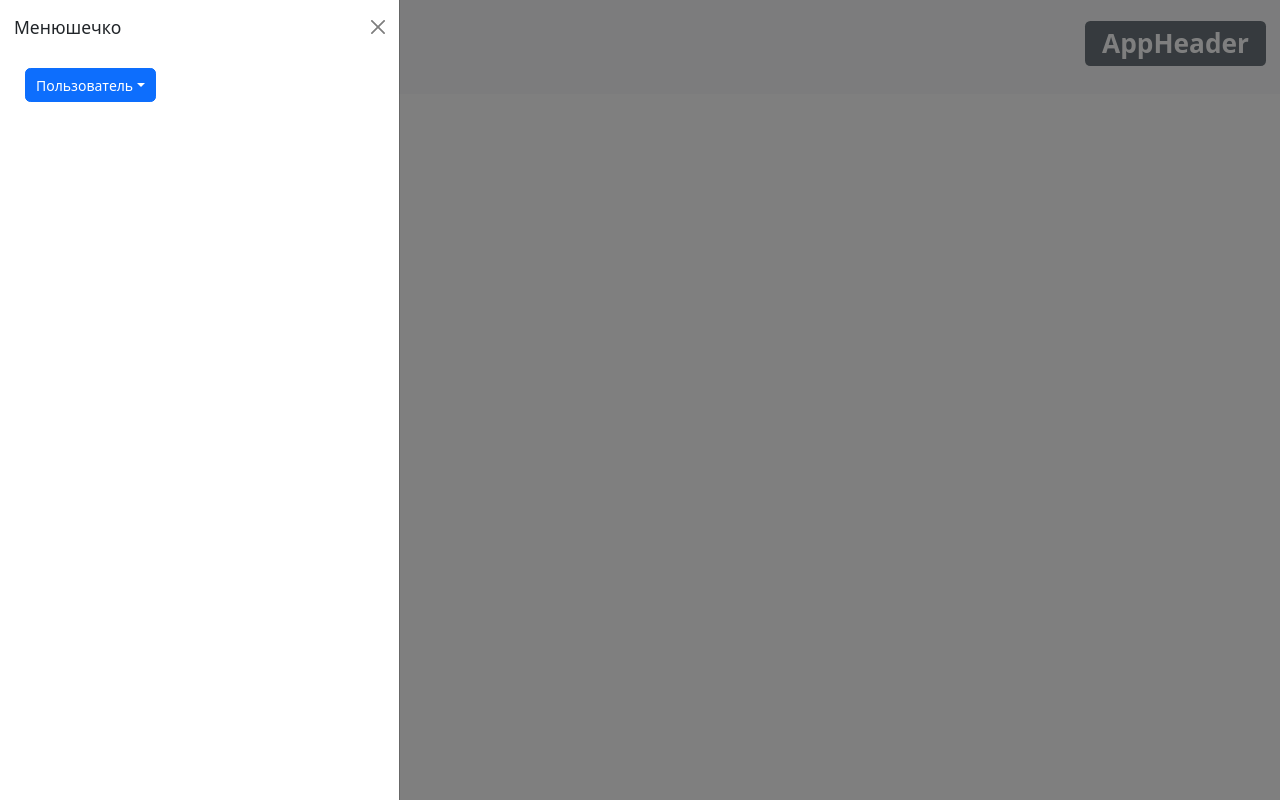
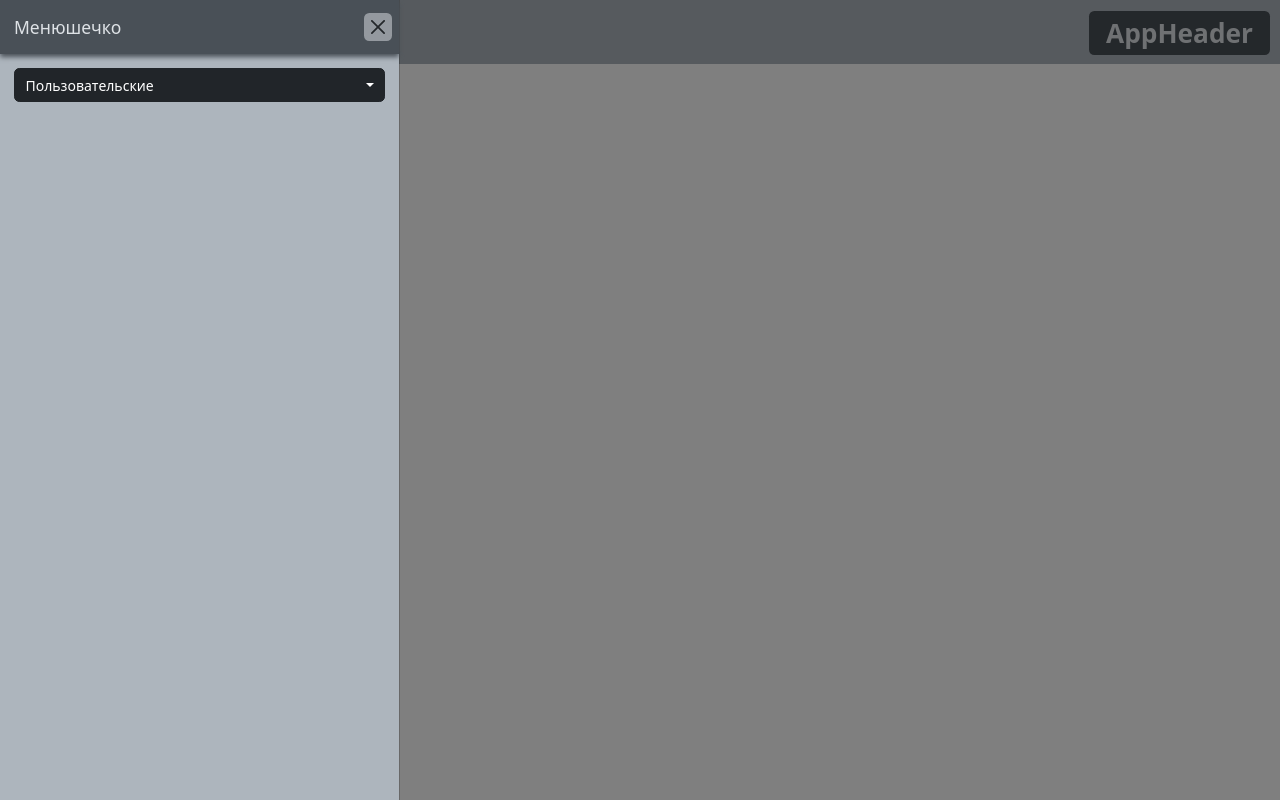
Before and after one commit to sanddwich/react-ts-front, a React (Create React App) app: page / in a window 1280 px wide. Both pictures are taken after a click on the icon 45 px from the left and 46 px from the top of the page. Built offline with nearby package versions, Linux system fonts and the light colour scheme.

Commit message:
21321312

```diff
--- /dev/null
+++ b/src/Components/AuthForm/AuthForm.scss
@@ -0,0 +1,41 @@
+.AuthForm {
+  width: 40%;
+  padding: 15px;
+  border-radius: 3px;
+  background-color: #495057;
+  color: #fff;
+  box-shadow: 0 0 10px #495057;;
+
+  .AuthForm__formName {
+    font-weight: bold;
+    font-size: 20px;
+    padding-bottom: 10px;
+  }
+
+  .AuthForm__form {
+    padding-top: 10px;
+  }
+
+  .AuthForm__group {
+    padding-bottom: 10px;
+  }
+
+  .AuthForm__muted {
+    color: #d78dae !important;
+  }
+
+  .AuthForm__buttonCont {
+    padding-top: 30px;
+    padding-bottom: 10px;
+    display: flex;
+    align-items: center;
+    justify-content: right;
+  }
+
+  .AuthForm__button {
+    padding-left: 50px;
+    padding-right: 50px;
+  }
+
+
+}
--- /dev/null
+++ b/src/Components/AuthForm/AuthForm.tsx
@@ -0,0 +1,80 @@
+import React, {useState} from 'react';
+import './AuthForm.scss';
+import {Button, Container, Form} from "react-bootstrap";
+import AuthRequestInterface from "../../Interfaces/AuthRequestInterface";
+
+interface AuthFormInterface {
+    buttonClickHandler: (authData: AuthRequestInterface) => void
+}
+
+const AuthForm = (props: AuthFormInterface) => {
+    const [username, setUsername] = useState<string>("")
+    const [password, setPassword] = useState<string>("")
+    const [loginMute, setLoginMute] = useState<boolean>(false);
+    const [passwordMute, setPasswordMute] = useState<boolean>(false);
+    const [loginMuteText, setLoginMuteText] = useState<string>("Muted text Text.");
+    const [passwordMuteText, setPasswordMuteText] = useState<string>("Muted text Password.");
+
+    const buttonClickHandler = ():void => {
+
+    }
+
+    const loginKeyUpHandler = ():void => {
+
+    }
+
+    const passwordKeyUpHandler = ():void => {
+
+    }
+
+    const sendValidData = ():void => {
+        props.buttonClickHandler({
+            username, password
+        });
+    }
+
+    return (
+        <Container className={`AuthForm`}>
+            <div className={`AuthForm__formName`}>Авторизашечко</div>
+            <Form className={`AuthForm__form`}>
+                <Form.Group className={`AuthForm__group`} controlId="formBasicText">
+                    <Form.Label className={`AuthForm__label`}>Логин</Form.Label>
+                    <Form.Control type="text" placeholder="Логин"/>
+                    {loginMute && (
+                        <Form.Text
+                            className={`AuthForm__muted text-muted`}
+                            // onKeyUp={event => loginKeyUpHandler()}
+                        >
+                            {loginMuteText}
+                        </Form.Text>
+                    )}
+                </Form.Group>
+
+                <Form.Group className={`AuthForm__group`} controlId="formBasicPassword">
+                    <Form.Label className={`AuthForm__label`}>Пароль</Form.Label>
+                    <Form.Control type="password" placeholder="Пароль"/>
+                    {passwordMute && (
+                        <Form.Text
+                            className={`AuthForm__muted text-muted`}
+                            // onKeyUp={() => passwordKeyUpHandler()}
+                        >
+                            {passwordMuteText}
+                        </Form.Text>
+                    )}
+                </Form.Group>
+                <Form.Group className={`AuthForm__buttonCont`} controlId={`formBasicButton`}>
+                    <Button
+                        className={`AuthForm__button`}
+                        variant="light"
+                        type="button"
+                        onClick={() => buttonClickHandler()}
+                    >
+                        Вход
+                    </Button>
+                </Form.Group>
+            </Form>
+        </Container>
+    );
+}
+
+export default AuthForm;
--- /dev/null
+++ b/src/Components/CustomDropdownItem/CustomDropdownItem.scss
@@ -0,0 +1,7 @@
+.CustomDropdownItem {
+  .CustomDropdownItem__item {
+    padding: 5px;
+    padding-left: 10px;
+    padding-right: 10px;
+  }
+}
--- /dev/null
+++ b/src/Components/CustomDropdownItem/CustomDropdownItem.tsx
@@ -0,0 +1,25 @@
+import React from 'react';
+import './CustomDropdownItem.scss';
+import {Container, Dropdown} from "react-bootstrap";
+import LinkInterface from "../../Interfaces/LinkInterface";
+import {NavLink} from "react-router-dom";
+
+interface CustomDropdownItemInterface {
+    value: LinkInterface
+    to: string
+    onLinkClick: () => void
+}
+
+const CustomDropdownItem = (props: CustomDropdownItemInterface) => {
+    return (
+        <NavLink to={props.to}>
+            <Container fluid className={`CustomDropdownItem p-0`}>
+                <div className={`CustomDropdownItem__item`} onClick={props.onLinkClick}>
+                    {props.value.title}
+                </div>
+            </Container>
+        </NavLink>
+    );
+}
+
+export default CustomDropdownItem
--- /dev/null
+++ b/src/Components/CustomDropdownMenu/CustomDropdownMenu.scss
@@ -0,0 +1,28 @@
+.CustomDropdownMenu {
+  .CustomDropdownMenu__toggle {
+    width: 100%;
+    display: flex;
+    justify-content: space-between;
+    align-items: center;
+  }
+
+  .CustomDropdownMenu__menu {
+    width: 100%;
+    background-color: #dee2e6;
+    padding: 5px;
+  }
+
+  a {
+    text-decoration: none;
+    color: #495057;
+    font-weight: bold;
+
+    :hover {
+      margin-left: 2px;
+    }
+
+    :active {
+      background-color: #adb5bd;
+    }
+  }
+}
--- /dev/null
+++ b/src/Components/CustomDropdownMenu/CustomDropdownMenu.tsx
@@ -0,0 +1,44 @@
+import React from 'react';
+import './CustomDropdownMenu.scss';
+import {Container, Dropdown} from "react-bootstrap";
+import LinkInterface from "../../Interfaces/LinkInterface";
+import NodeInterface from "../../Interfaces/NodeInterface";
+import CustomDropdownItem from "../CustomDropdownItem/CustomDropdownItem";
+
+interface CustomDropdownMenuInterface {
+    menu: NodeInterface
+    name: string
+    onLinkClick: () => void
+}
+
+const CustomDropdownMenu = (props: CustomDropdownMenuInterface) => {
+    return (
+        <Container fluid className={`CustomDropdownMenu p-0`}>
+            <Dropdown>
+                <Container fluid className={`p-0`}>
+                    <Dropdown.Toggle
+                        className={`CustomDropdownMenu__toggle`}
+                        variant={`dark`}
+                    >
+                        {props.name}
+                    </Dropdown.Toggle>
+                </Container>
+                <Dropdown.Menu className={`CustomDropdownMenu__menu`}>
+                    {props.menu.urls.map((value, index) => {
+                            if (value.url != '*') return (
+                                <CustomDropdownItem
+                                    key = {index}
+                                    value={value}
+                                    to={props.menu.node + (!!value.index ? '' : value.url)}
+                                    onLinkClick={props.onLinkClick}
+                                />
+                            );
+                        }
+                    )}
+                </Dropdown.Menu>
+            </Dropdown>
+        </Container>
+    );
+}
+
+export default CustomDropdownMenu
--- a/src/Layouts/MainLayout/MainHeader/MainHeader.scss
+++ b/src/Layouts/MainLayout/MainHeader/MainHeader.scss
@@ -1,9 +1,34 @@
 .MainHeader {
-    .MainHeader__icon {
-      margin-left: 20px;
+  .MainHeader__icon {
+    margin-left: 20px;
 
-      :hover {
-        cursor: pointer;
-      }
+    :hover {
+      cursor: pointer;
     }
+  }
+
+  .MainHeader__navbar {
+    background-color: #adb5bd;
+  }
+
+  .MainHeader__badge {
+    margin-right: 10px;
+    color: #dee2e6;
+    background-color: #495057 !important;
+  }
 }
+
+#customCanvas{
+  background-color: #adb5bd;
+
+  .customCanvas__header {
+    background-color: #495057;
+    color: #dee2e6;
+    box-shadow: 0 3px 5px #495057;
+    overflow-x: hidden !important;
+
+    .btn-close {
+      background-color: #dee2e6;
+    }
+  }
+}
--- a/src/Layouts/MainLayout/MainHeader/MainHeader.tsx
+++ b/src/Layouts/MainLayout/MainHeader/MainHeader.tsx
@@ -3,7 +3,7 @@ import "./MainHeader.scss";
 import {Icon} from "../../../Components/Icon";
 import {useContext, useState} from "react";
 import {Context} from "../../../index";
-import {NavLink} from "react-router-dom";
+import CustomDropdownMenu from "../../../Components/CustomDropdownMenu/CustomDropdownMenu";
 
 interface MainHeaderInterface {
 }
@@ -12,10 +12,14 @@ const MainHeader = (props: MainHeaderInterface) => {
     const [ddMenu, setDdMenu] = useState<boolean>(false);
     const {appStore} = useContext(Context);
 
+    const linkClickHandler = ():void => {
+        setDdMenu(false);
+    }
+
     return (
         <Container fluid className="MainHeader p-0">
             <Navbar
-                className={`bg-body-tertiary justify-content-between align-items-center`}
+                className={`MainHeader__navbar justify-content-between align-items-center`}
             >
                 <Icon
                     iconName={"Stack"}
@@ -24,32 +28,26 @@ const MainHeader = (props: MainHeaderInterface) => {
                     className={"MainHeader__icon"}
                     onClick={() => setDdMenu(true)}
                 />
-                <h1>
-                    <Badge
-                        bg="secondary"
-                        className={"m-3"}
-                    >AppHeader</Badge>
+                <h1 className={"m-0"}>
+                    <Badge bg={'none'} className={"MainHeader__badge"}>AppHeader</Badge>
                 </h1>
             </Navbar>
 
-            <Offcanvas show={ddMenu} onHide={() => setDdMenu(false)} {...props}>
-                <Offcanvas.Header closeButton>
-                    <Offcanvas.Title>Менюшечко</Offcanvas.Title>
+            <Offcanvas
+                show={ddMenu}
+                onHide={() => setDdMenu(false)} {...props}
+                id={`customCanvas`}
+
+            >
+                <Offcanvas.Header className={`customCanvas__header`} closeButton>
+                    <Offcanvas.Title className={`customCanvas__title`}>Менюшечко</Offcanvas.Title>
                 </Offcanvas.Header>
-                <Offcanvas.Body>
-
-                    <Dropdown>
-                        <Container fluid>
-                            <Dropdown.Toggle>Пользователь</Dropdown.Toggle>
-                        </Container>
-                        <Dropdown.Menu>
-                            {appStore.routes.userLinks.urls.map((value, index) =>
-                                <NavLink to={appStore.routes.userLinks.node + value.url}>
-                                    <Dropdown.Item key={index}>{value.title}</Dropdown.Item>
-                                </NavLink>
-                            )}
-                        </Dropdown.Menu>
-                    </Dropdown>
+                <Offcanvas.Body className={`customCanvas__body`}>
+                    <CustomDropdownMenu
+                        menu={appStore.routes.userLinks}
+                        name={'Пользовательские'}
+                        onLinkClick={() => linkClickHandler()}
+                    />
                 </Offcanvas.Body>
             </Offcanvas>
         </Container>
--- a/src/Pages/Auth/Auth.scss
+++ b/src/Pages/Auth/Auth.scss
@@ -1,3 +1,8 @@
 .Auth {
-
+  min-height: 100%;
+  display: flex;
+  flex-direction: column;
+  flex: 1 1 auto;
+  align-items: center;
+  justify-content: center;
 }
--- a/src/Pages/Auth/Auth.tsx
+++ b/src/Pages/Auth/Auth.tsx
@@ -1,12 +1,23 @@
 import React from 'react';
 import './Auth.scss';
-import {Container} from "react-bootstrap";
+import {Button, Container, Form} from "react-bootstrap";
+import AuthForm from "../../Components/AuthForm/AuthForm";
+import AuthRequestInterface from "../../Interfaces/AuthRequestInterface";
 
 interface AuthInterface {}
 
 const Auth = (props: AuthInterface) => {
+    const buttonClickHandler = (authData: AuthRequestInterface):void => {
+        console.log(authData);
+    }
+
     return (
-        <Container fluid className={`Auth p-0`}>Auth</Container>
+        <Container
+            fluid
+            className={`Auth p-0`}
+        >
+            <AuthForm buttonClickHandler={buttonClickHandler}/>
+        </Container>
     );
 }
 
```
